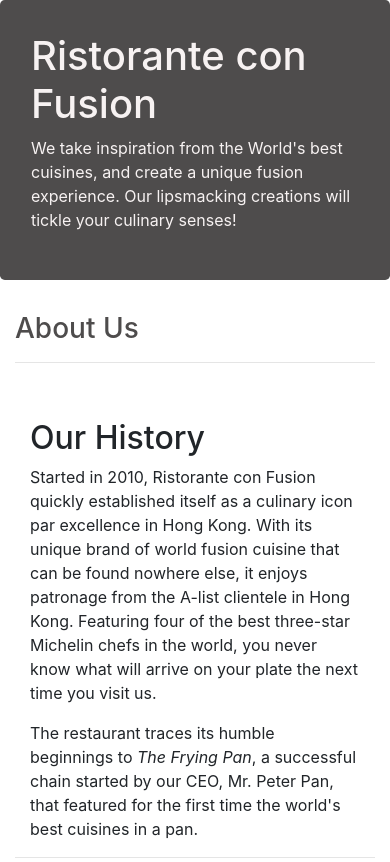
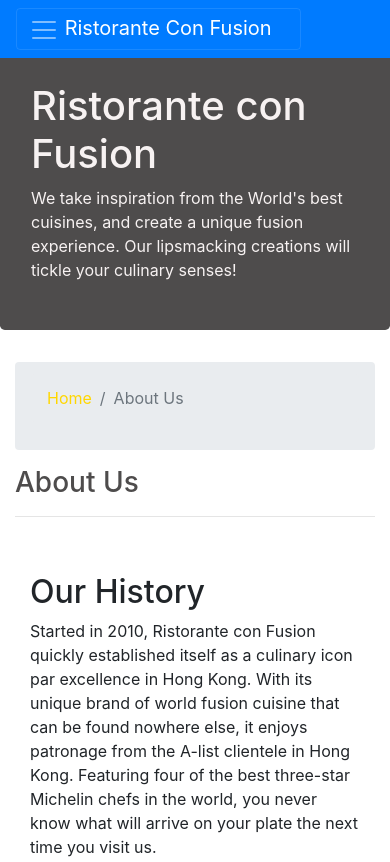
Before and after one commit to Rishabh-Gaud/conFusion, a website: page aboutus.html in a window 390 px wide. Shown: the top 862 px of the page. Drawn offline with Linux system fonts and the light colour scheme.

Commit message:
navbar and breadcrumb

```diff
--- a/aboutus.html
+++ b/aboutus.html
@@ -10,6 +10,26 @@
 </head>
 
 <body>
+
+    <nav class="navbar navbar-dark navbar-expand-sm bg-primary fixed-top">
+    </button>
+    <div class="container">
+
+    <button class="navbar-toggler" type="button" data-toggle="collapse" data-target="#Navbar">
+        <span class="navbar-toggler-icon"></span>
+       <a class="navbar-brand" href="./index.html">Ristorante Con Fusion</a>
+       <div class="collapse navbar-collapse" id="Navbar">
+
+       <ul class="navbar-nav mr-auto">
+        <li class="nav-item "><a class="nav-link" href="index.html">Home</a></li>
+        <li class="nav-item active"><a class="nav-link" href="">About</a></li>
+        <li class="nav-item"><a class="nav-link" href="#">Menu</a></li>
+        <li class="nav-item"><a class="nav-link" href="#">Contact</a></li>
+    </ul>
+         </div>
+
+    </div>
+</nav>
 
     <header class="jumbotron">
         <div class="container">
@@ -25,6 +45,12 @@
     </header>
 
     <div class="container ">
+        <div class="breadcrumb">
+            <ol class="col-12 breadcrumb">
+                <li class="breadcrumb-item"><a href="./index.html">Home</a></li>
+                <li class="breadcrumb-item active">About Us</li>
+            </ol>
+        </div>
         <div class="row ">
             <div class="col-12 ">
                <h3>About Us</h3>
--- a/styles.css
+++ b/styles.css
@@ -26,3 +26,11 @@ hr{
 h3{
     color: rgb(78, 76, 76);
 }
+body{
+    padding:50px 0px 0px 0px;
+    z-index:0;
+}
+
+.navbar-dark {
+     background-color: #2e2c30;
+}
```
Also changed, not shown: index.html (+20 -0 lines).
